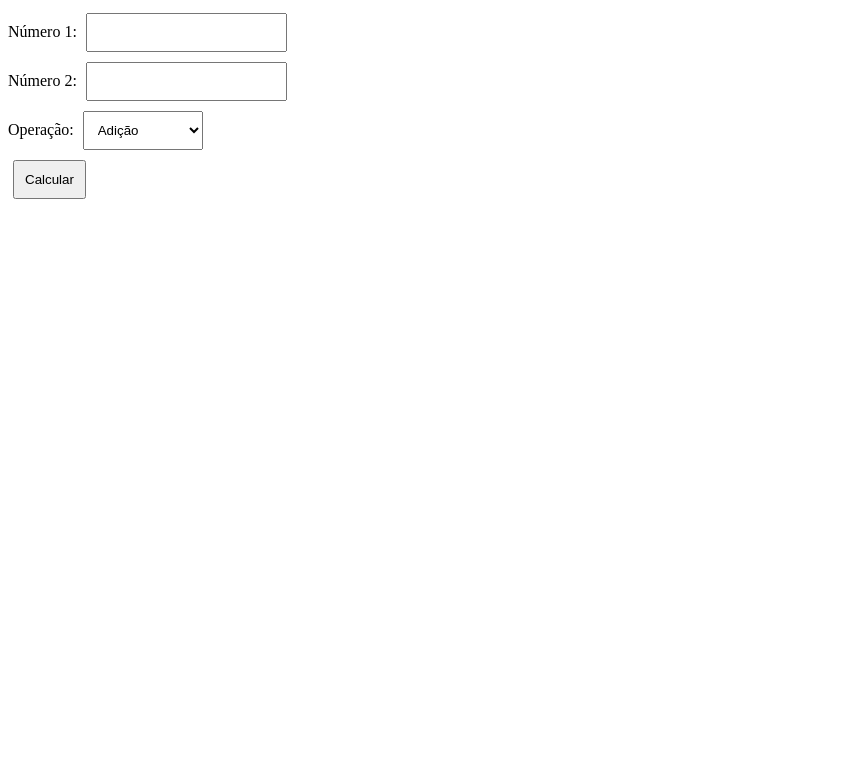
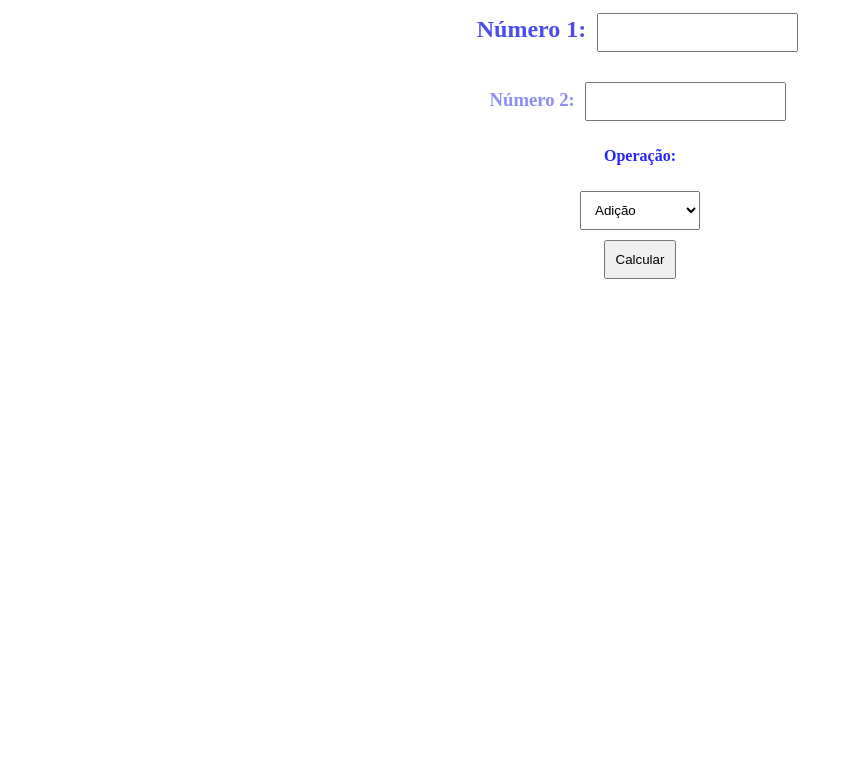
Before and after one commit to BiaBaccaro/aula1409, a PHP site: page / in a window 1280 px wide. Shown: the top 783 px of the page, without its empty margins (0-853 px from the left). Run offline with PHP 8.4, Linux system fonts and the light colour scheme.

Commit message:
commit bia

```diff
--- a/index.php
+++ b/index.php
@@ -32,11 +32,12 @@ if($num01 && $num02){
     </style>
     </head>
     <body>
+    <link rel="stylesheet" href="style.css">
         <h1><?=$resul;?></h1>
         <form method="post">
-            <label>Número 1: <input type="text" name="txtNumero1"/></label><br>
-            <label>Número 2: <input type="text" name="txtNumero2"/></label><br>
-            <label>Operação:
+           <h2><label>Número 1: <input type="text" name="txtNumero1"/></label><br></h2>
+           <h3><label>Número 2: <input type="text" name="txtNumero2"/></label><br></h3>
+           <h4><label>Operação:</h4>
                 <select name="slOperacao">
                 <option value="+">Adição</option>
                 <option value="-">Subtração</option>
--- /dev/null
+++ b/style.css
@@ -0,0 +1,15 @@
+body{
+   text-align: center;
+}
+
+h2{
+    color: rgb(76, 76, 237);
+}
+
+h3{
+    color: rgb(142, 142, 244);
+}
+
+h4{
+    color:rgb(36, 36, 252) ;
+}
```
